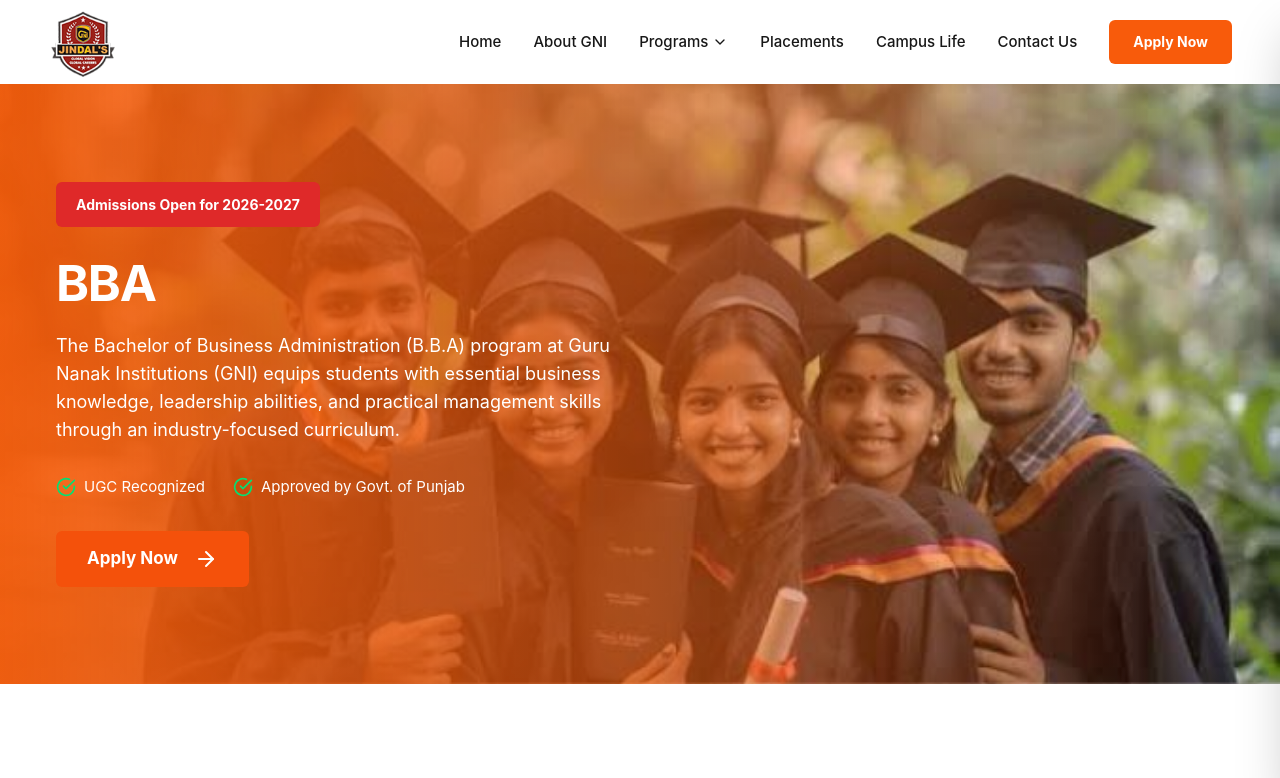
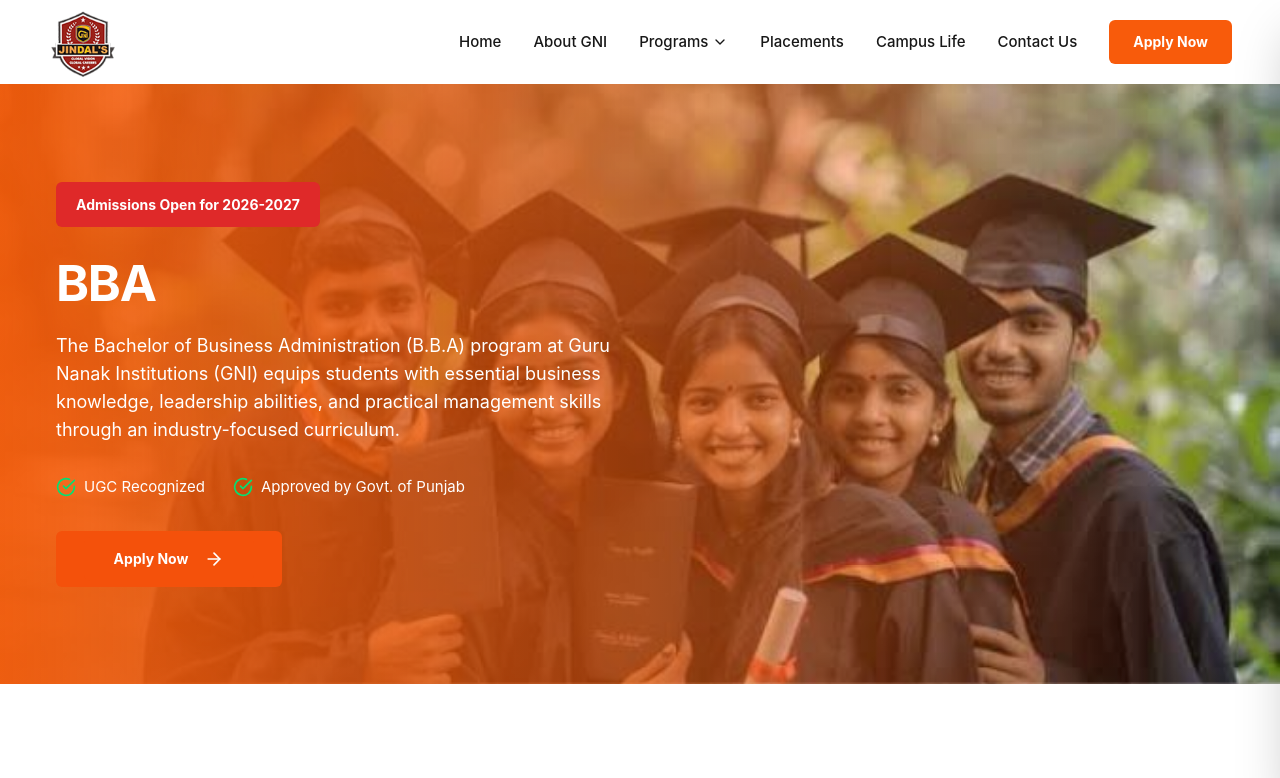
Before and after one commit to Nikhilguleria98/GNI, a React (Vite) app in the folder frontend/: page /programs/bba in a window 1280 px wide. Shown: the top 778 px of the page. Built offline with nearby package versions, Linux system fonts and the light colour scheme.

Commit message:
Add apply now page and update program details

```diff
--- a/frontend/src/App.jsx
+++ b/frontend/src/App.jsx
@@ -29,6 +29,8 @@ import PlacementTestimonials from "./pages/Placements/PlacementTestimonials";
 
 import CampusHero from "./pages/CampusLife/CampusHero";
 import CampusGallery from "./pages/CampusLife/CampusGallery";
+
+import ApplyNowPage from "./pages/ApplyNow/ApplyNowPage";
 
 import ContactHero from "./pages/Contact/ContactHero";
 import ContactFormSection from "./pages/Contact/Contact";
@@ -123,6 +125,7 @@ function App() {
             </>
           }
         />
+        <Route path="/apply-now" element={<ApplyNowPage />} />
 
         <Route
           path="/contact"
--- /dev/null
+++ b/frontend/src/pages/ApplyNow/ApplyNowPage.jsx
@@ -0,0 +1,12 @@
+import ApplyNowForm from "../../components/ApplyNowForm/ApplyNowForm";
+
+const ApplyNowPage = () => {
+  return (
+    <ApplyNowForm
+      isOpen={true}
+      onClose={() => window.history.back()}
+    />
+  );
+};
+
+export default ApplyNowPage;
--- a/frontend/src/pages/Programs/ProgramDetailsPage.jsx
+++ b/frontend/src/pages/Programs/ProgramDetailsPage.jsx
@@ -105,13 +105,16 @@ const ProgramDetailsPage = () => {
         type="button"
         className="group inline-flex h-11 min-w-[170px] items-center justify-center gap-4 rounded-md bg-[#f4510b] px-6 text-[14px] font-bold text-white transition-all duration-300 hover:bg-[#df4607] hover:shadow-lg sm:h-12 sm:min-w-[180px] sm:text-[15px] md:h-14 md:min-w-[193px] md:px-7 md:text-[17px]"
       >
-        <span>Apply Now</span>
+         <Link
+            to="/apply-now"
+           className="group inline-flex h-11 min-w-[170px] items-center justify-center gap-4 rounded-md bg-[#f4510b] px-6 text-[14px] font-bold text-white transition-all duration-300 hover:bg-[#df4607]"
+            >
+              <span>Apply Now</span>
 
-        <FiArrowRight
-          className="h-5 w-5 transition-transform duration-300 group-hover:translate-x-1 sm:h-[22px] sm:w-[22px] md:h-6 md:w-6"
-          strokeWidth={2}
-          aria-hidden="true"
-        />
+            <FiArrowRight
+            className="h-5 w-5 transition-transform duration-300 group-hover:translate-x-1"
+            />
+         </Link>
       </button>
     </div>
   </div>
```
